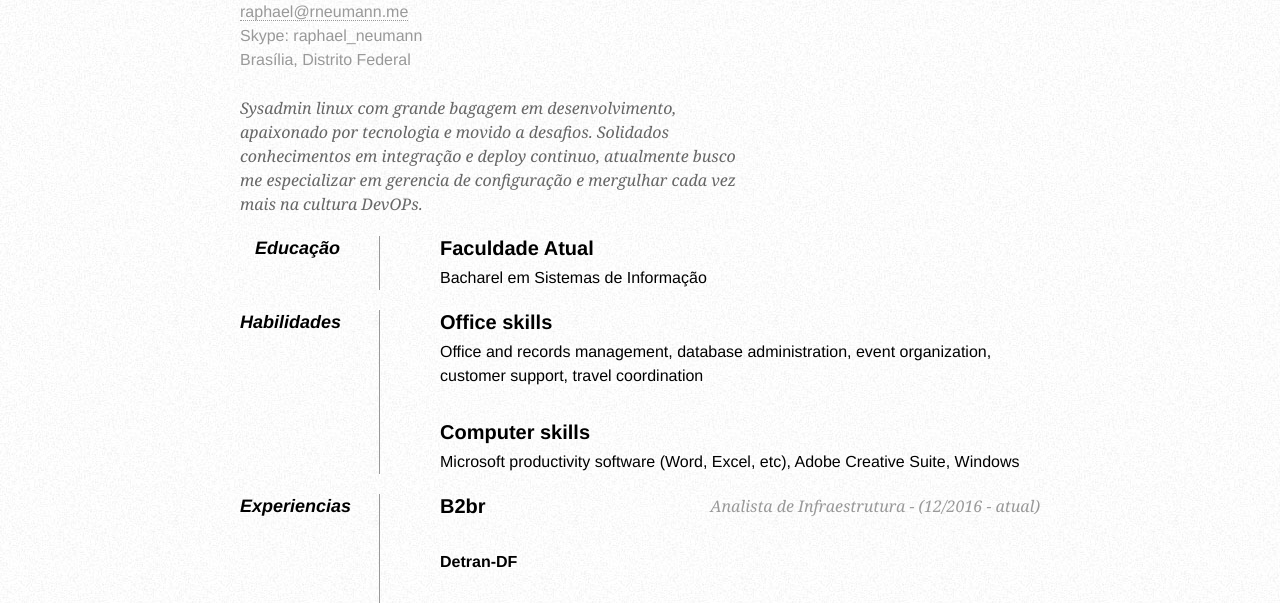
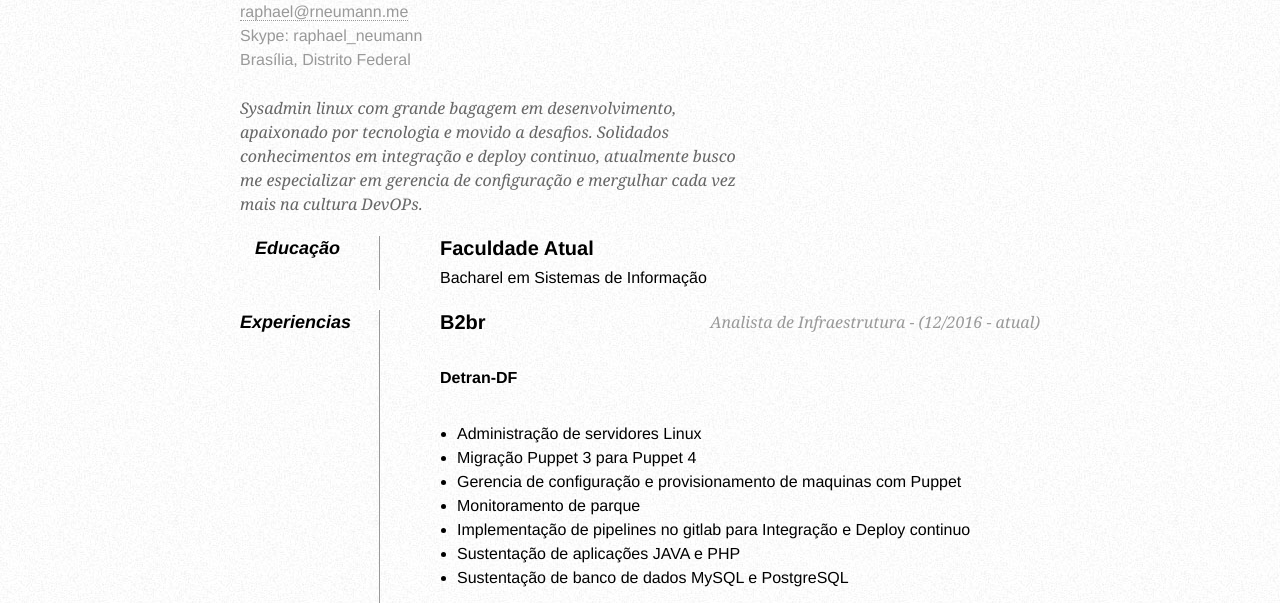
Before and after one commit to RaphaelNeumann/raphaelneumann.github.com, a plain HTML site: page cv/index.html in a window 1280 px wide. Shown: the part 121-724 px from the top of the page. Drawn offline with Linux system fonts and the light colour scheme.

Commit message:
removido habilidades do cv

```diff
--- a/cv/index.html
+++ b/cv/index.html
@@ -74,17 +74,6 @@
 
             <dd class="clear"></dd>
 
-            <dt>Habilidades</dt>
-            <dd>
-                <h2>Office skills</h2>
-                <p>Office and records management, database administration, event organization, customer support, travel coordination</p>
-
-                <h2>Computer skills</h2>
-                <p>Microsoft productivity software (Word, Excel, etc), Adobe Creative Suite, Windows</p>
-            </dd>
-
-            <dd class="clear"></dd>
-
             <dt>Experiencias</dt>
             <dd>
                 <h2>B2br <span>Analista de Infraestrutura - (12/2016 - atual)</span></h2>
```
